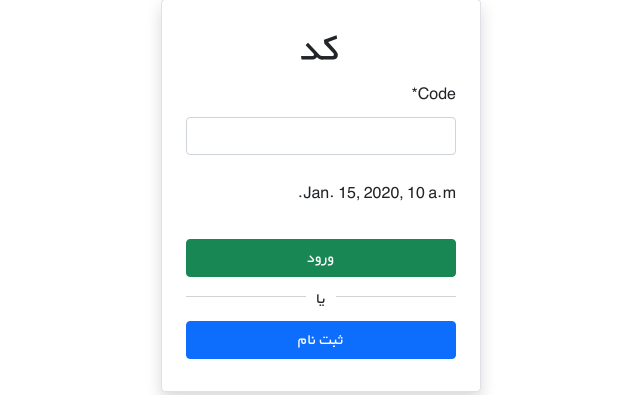
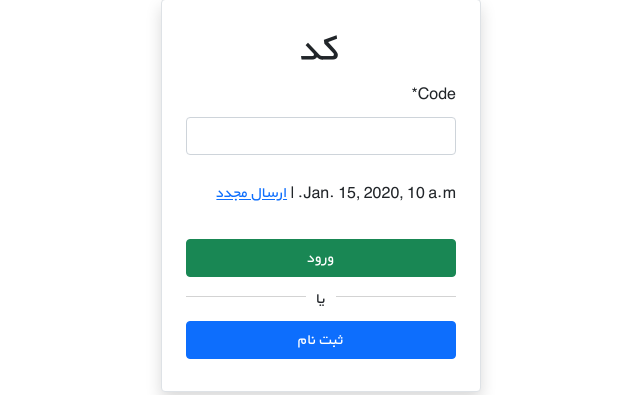
Before and after one commit to Ali-Sirjani/wall_api_drf, a Django app: template accounts/templates/accounts/code_varify.html in a window 1280 px wide. Shown: the part 158-553 px from the top of the page, without its empty margins (319-959 px from the left). Run offline with Django 4.2, Linux system fonts and the light colour scheme; tables that the repository leaves empty hold one stand-in row (values such as "Sample post"); the template is opened without the code that fills it: values that come from a table or form of the project are taken from there, most other values are stand-ins (such as "Sample title", 1, 10 or a date in 2020); some libraries are stand-ins or nearby versions.

Commit message:
refactor: Add option to resend verification code. this tag a will set parameter in url with name send_again and string value 'True'

```diff
--- a/accounts/templates/accounts/code_varify.html
+++ b/accounts/templates/accounts/code_varify.html
@@ -21,7 +21,7 @@
                 {{ form|crispy }}
                 <div class="d-flex justify-content-between align-items-center">
                     <div class="mt-2">
-                        <p class="text-decoration-none">{{ code_varify.get_remaining_time_pass }}</p>
+                        <p class="text-decoration-none">{{ code_varify.get_remaining_time_pass }} | <a href="?send_again=True">ارسال مجدد</a></p>
                     </div>
                 </div>
                 <button type="submit" class="btn btn-success mt-3 w-100">ورود</button>
```
